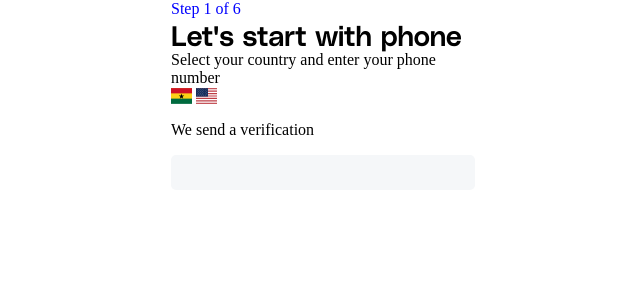
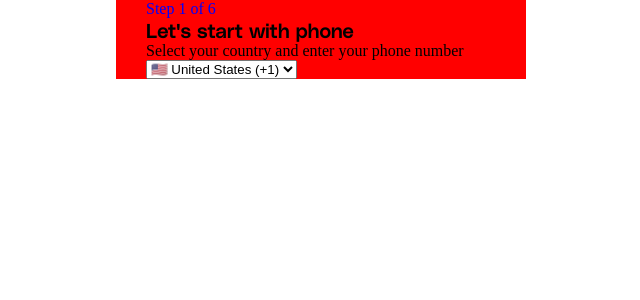
Before and after one commit to Rookid19/Web-Mobile-Signup-Form, a React (Create React App) app: page / in a window 1280 px wide. Shown: the top 300 px of the page, without its empty margins (319-959 px from the left). Built offline with nearby package versions, Linux system fonts and the light colour scheme.

Commit message:
countries dropdown

```diff
--- a/package.json
+++ b/package.json
@@ -11,6 +11,7 @@
     "react-dom": "^18.2.0",
     "react-icons": "^4.7.1",
     "react-scripts": "5.0.1",
+    "react-select": "^5.7.0",
     "web-vitals": "^2.1.4"
   },
   "scripts": {
--- a/src/App.css
+++ b/src/App.css
@@ -1,30 +1,44 @@
+/* declaring css variables */
+
 :root {
   --credet-green: #25d366;
-  --cedet-grey: #5c5e62;
+  --credet-grey: #5c5e62;
   --credet-light-grey: #f5f7f9;
   --credet-black: #020202;
-  --credet-white: #ffffff
+  --credet-white: #ffffff;
+}
+
+/* changing all placeholder color */
+::-webkit-input-placeholder {
+  color: var(--credet-grey);
 }
 .App {
   display: flex;
   align-self: center;
   height: 100%;
   margin: auto;
-  width: 300px;
-  background-color: var(--credet-white);
+  width: 350px;
+  overflow: hidden;
+  /* background-color: var(--credet-white); */
+  background-color: red;
   padding-inline: 30px;
 }
 .step {
   color: blue;
 }
 .title {
-  font-size: 28px;
+  font-size: 20px;
   font-family: "polysans-medium";
+
 }
-.custom-input{
-  width: 300px;
+.custom-input {
+  box-sizing: border-box;
+  width: 100%;
   height: 33px;
   background-color: var(--credet-light-grey);
   border: none;
   border-radius: 5px;
+  font-size: 13px;
+  font-family: "polysans-regular";
+  padding-left: 20px;
 }
--- a/src/components/CustomInput/CustomInput.jsx
+++ b/src/components/CustomInput/CustomInput.jsx
@@ -1,12 +1,14 @@
-import React from 'react'
+import React from "react";
 
-function CustomInput() {
+function CustomInput({ placeholder }) {
   return (
     <div>
-        <p>We send a verification</p>
-        <input className='custom-input' placeholder=''/>
+      <p>We send a verification</p>
+      <input className="custom-input" placeholder={placeholder} style={{
+        width:"70%"
+      }}/>
     </div>
-  )
+  );
 }
 
-export default CustomInput
+export default CustomInput;
--- a/src/components/Phone/Phone.jsx
+++ b/src/components/Phone/Phone.jsx
@@ -4,6 +4,10 @@ import "./Phone.css";
 import "/node_modules/flag-icons/css/flag-icons.min.css";
 
 function Phone() {
+  const countries = [
+    { id: 1, country: "US", flag: "fi fi-us", label: "🇺🇸 United States (+1)" },
+    { id: 2, country: "GH", flag: "fi fi-gh", label: "🇬🇭 GHA (+233)" },
+  ];
   return (
     <div>
       <span className="step">Step 1 of 6</span>
@@ -11,10 +15,17 @@ function Phone() {
       <div className="sub-title">
         Select your country and enter your phone number
       </div>
-      <div className="phone-container">
+      {/* <div className="phone-container">
         <span class="fi fi-gh"></span> <span class="fi fi-us"></span>
-      </div>
-      <CustomInput />
+      </div> */}
+      {/* <CustomInput placeholder="Code" /> */}
+      <select>
+        {countries.map(({ id, label, flag }) => (
+          <option value="fruit" key={id}>
+            {label}
+          </option>
+        ))}
+      </select>
     </div>
   );
 }
```
Also changed, not shown: src/index.css (line endings or trailing spaces), 1 other file (tests, documents, lock files or other folders).
